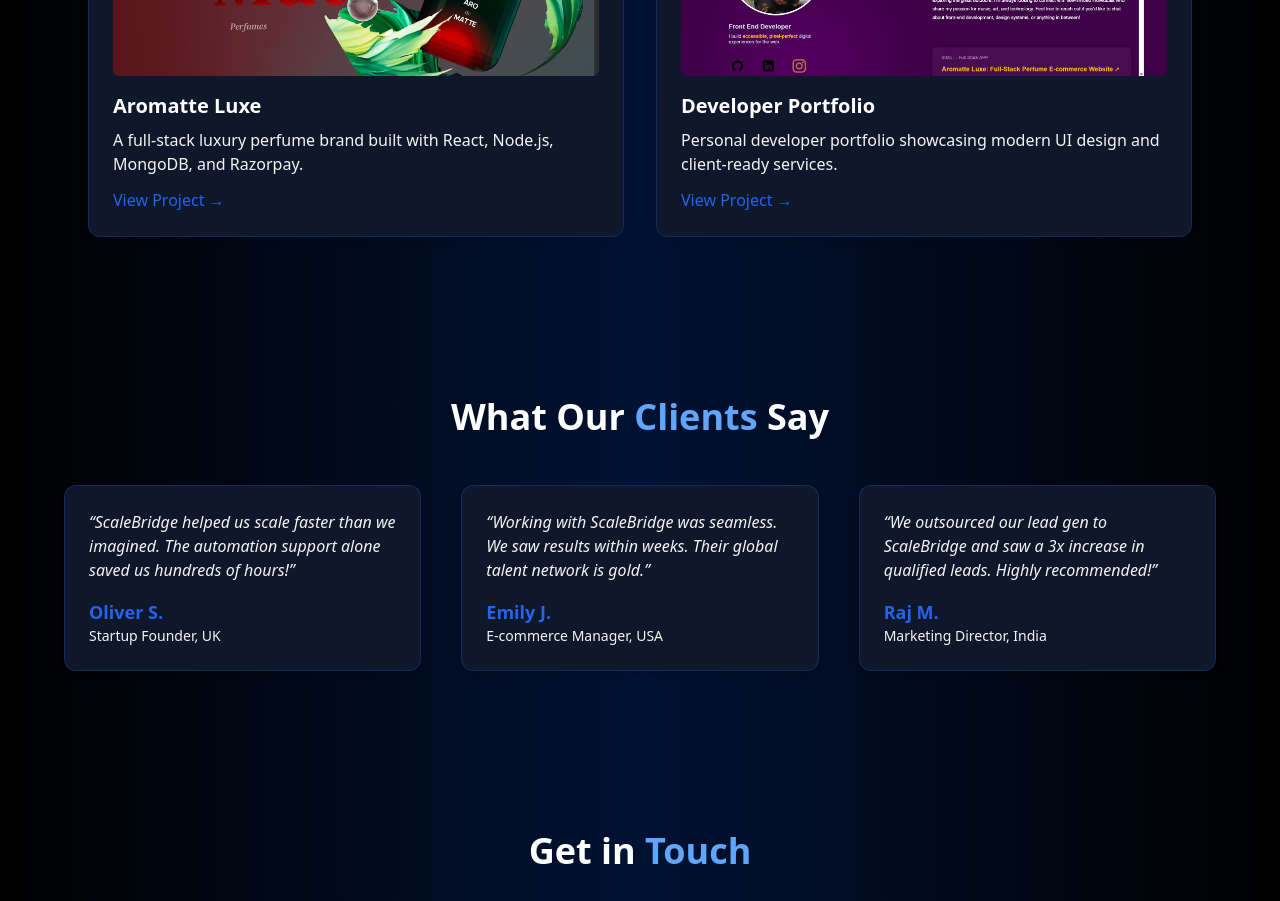
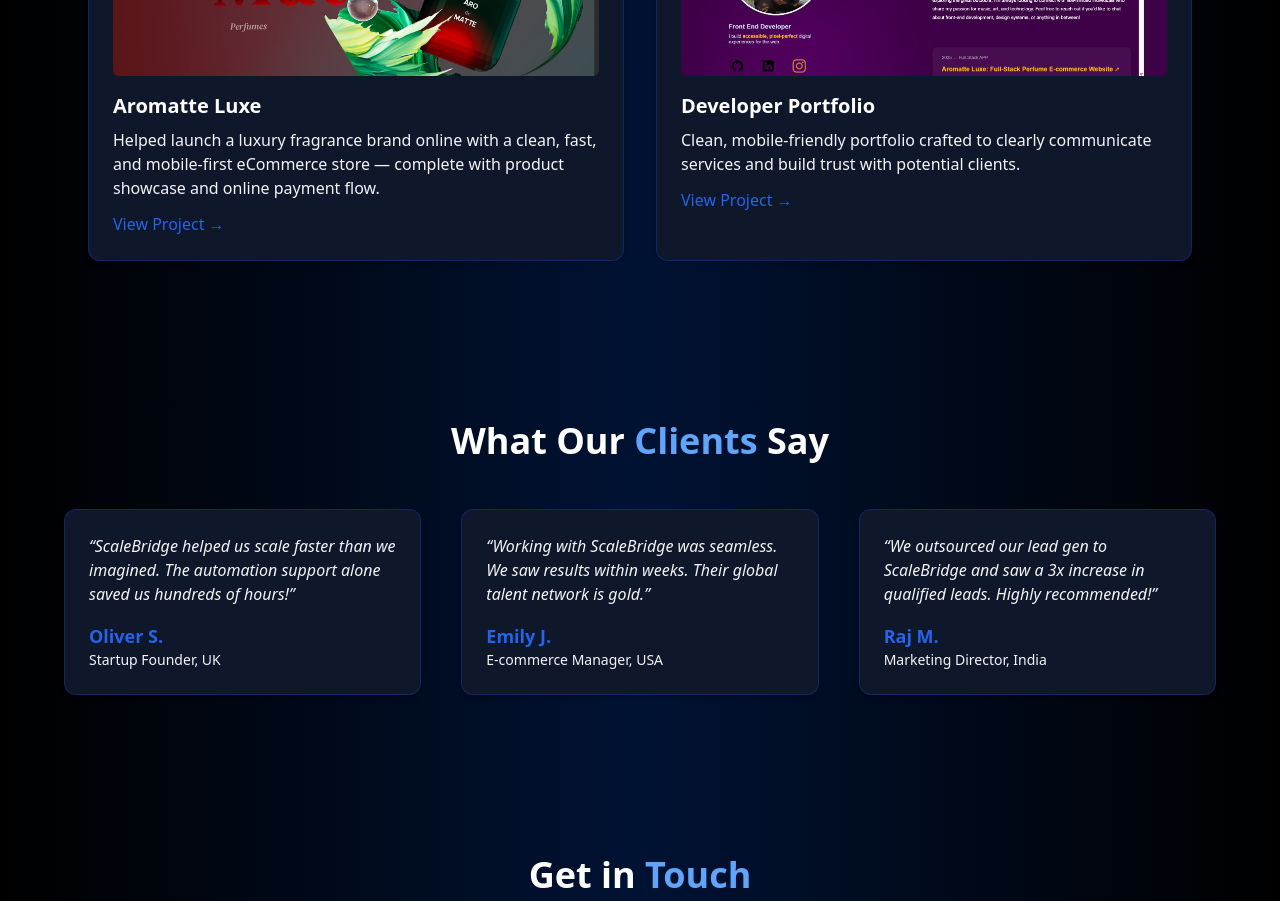
Before and after one commit to steveprimer/self-drive-hire-demo, a React (Vite) app: page / in a window 1280 px wide. Shown: the part 2140-3041 px from the top of the page. Built offline with nearby package versions, Linux system fonts and the light colour scheme.

Commit message:
good changes

```diff
--- a/src/components/OurWork.jsx
+++ b/src/components/OurWork.jsx
@@ -7,14 +7,14 @@
     {
       title: "Aromatte Luxe",
       description:
-        "A full-stack luxury perfume brand built with React, Node.js, MongoDB, and Razorpay.",
+        "Helped launch a luxury fragrance brand online with a clean, fast, and mobile-first eCommerce store — complete with product showcase and online payment flow.",
       image: aromatteImg, // Replace with your actual image path
       link: "https://aromatteluxe.netlify.app",
     },
     {
       title: "Developer Portfolio",
       description:
-        "Personal developer portfolio showcasing modern UI design and client-ready services.",
+        "Clean, mobile-friendly portfolio crafted to clearly communicate services and build trust with potential clients.",
       image: portfolioImg, // Replace with your actual image path
       link: "https://ansonstephan.netlify.app",
     },
```
Also changed, not shown: 1 other file (tests, documents, lock files or other folders).
